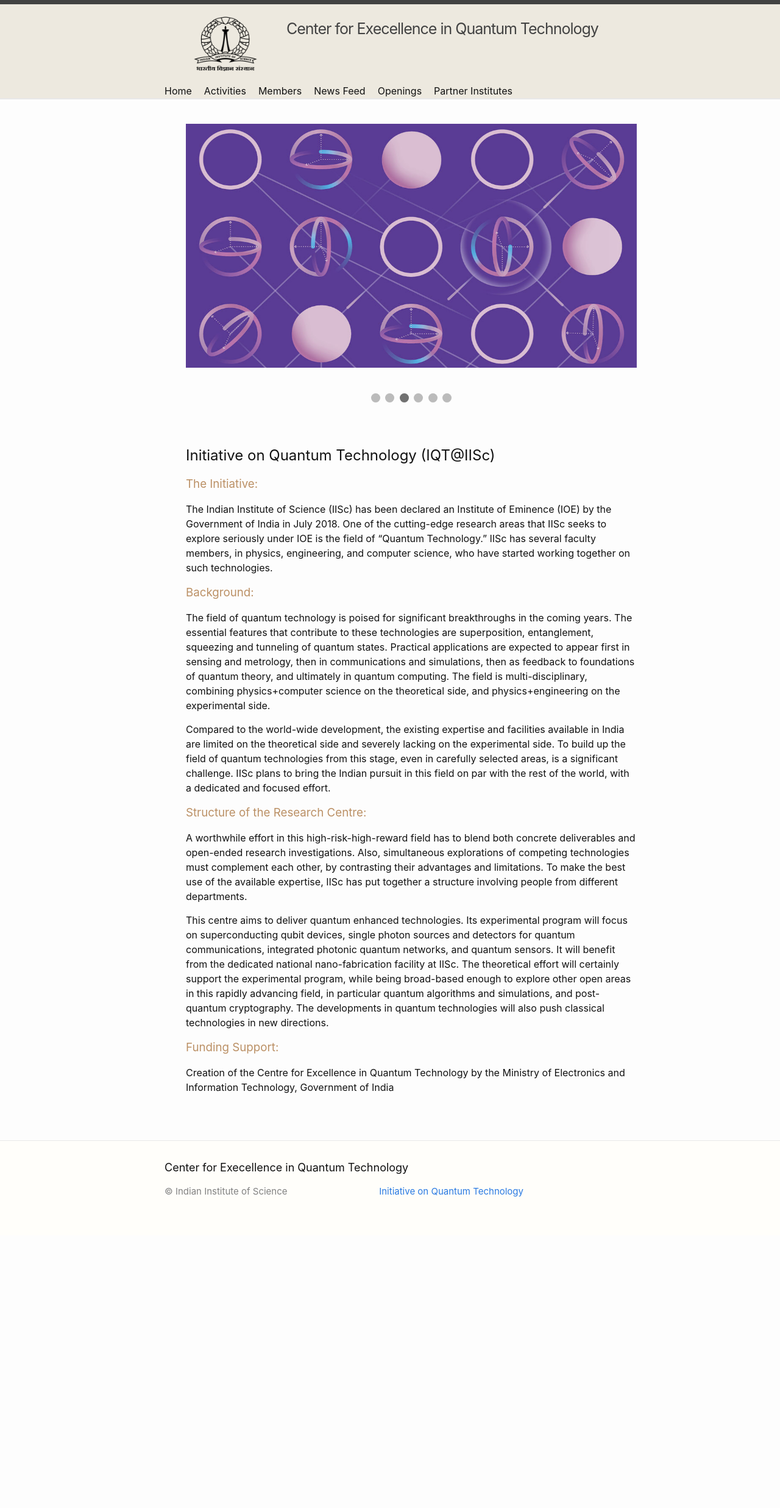
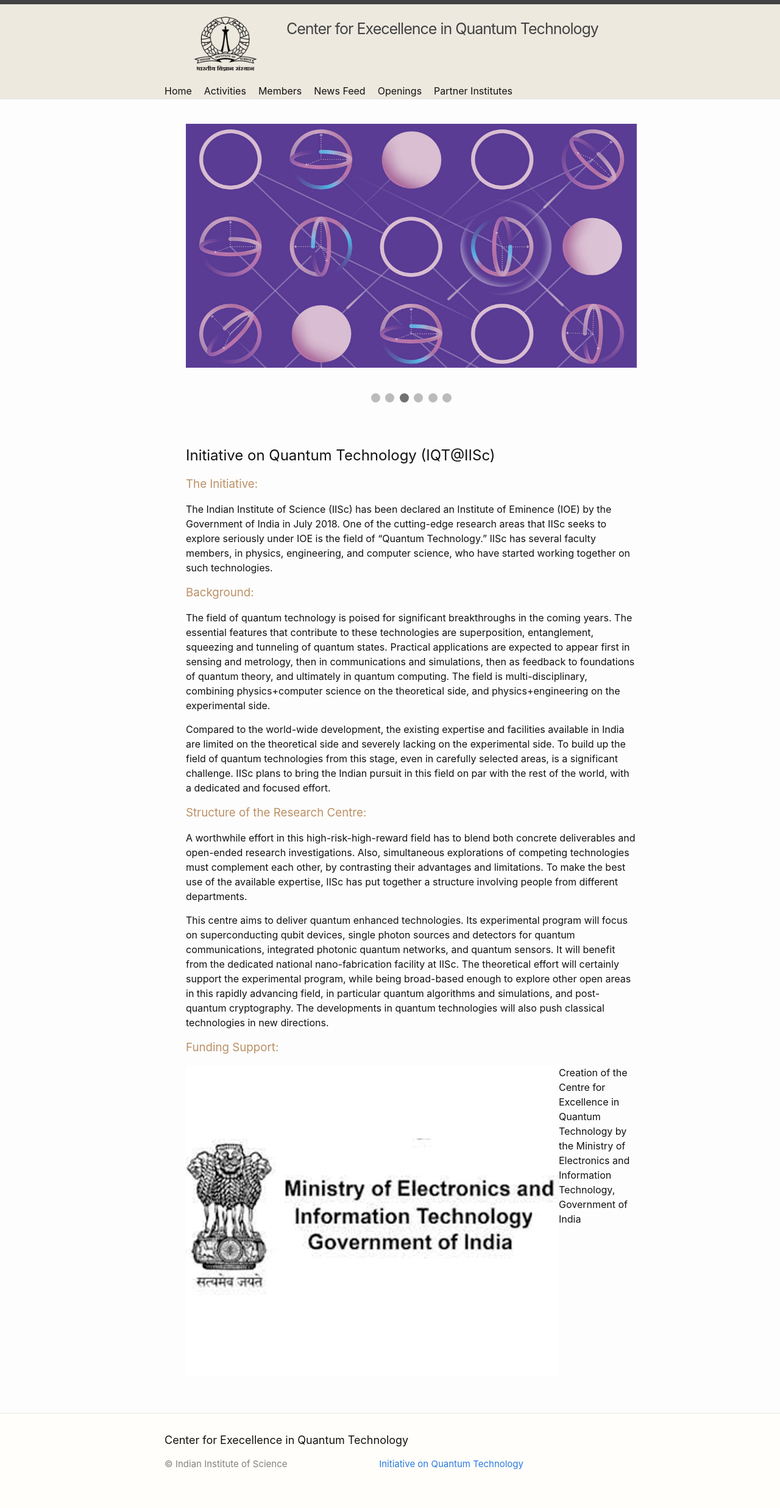
Before and after one commit to CEQT-theme/CEQT-theme.github.io, a Jekyll site: the page built from index.markdown, in a window 1280 px wide. Shown: the whole page at 61% size. Built offline with Jekyll 4.4.1, drawn with Linux system fonts in a browser that asks for light colours; before the commit the page ends 2026 px from its top, so only the background shows below that.

Commit message:
Update index.markdown

```diff
--- a/index.markdown
+++ b/index.markdown
@@ -144,5 +144,6 @@ function showSlides() {
 <p>A worthwhile effort in this high-risk-high-reward field has to blend both concrete deliverables and open-ended research investigations. Also, simultaneous explorations of competing technologies must complement each other, by contrasting their advantages and limitations. To make the best use of the available expertise, IISc has put together a structure involving people from different departments.</p>
 <p>This centre aims to deliver quantum enhanced technologies. Its experimental program will focus on superconducting qubit devices, single photon sources and detectors for quantum communications, integrated photonic quantum networks, and quantum sensors. It will benefit from the dedicated national nano-fabrication facility at IISc. The theoretical effort will certainly support the experimental program, while being broad-based enough to explore other open areas in this rapidly advancing field, in particular quantum algorithms and simulations, and post-quantum cryptography. The developments in quantum technologies will also push classical technologies in new directions.</p>
 <h3 style="color: #bb9065">Funding Support:</h3>
+<img src="/img/MIEIT.png" style="float: left">
 <p>Creation of the Centre for Excellence in Quantum Technology by the
 Ministry of Electronics and Information Technology, Government of India</p>
```
